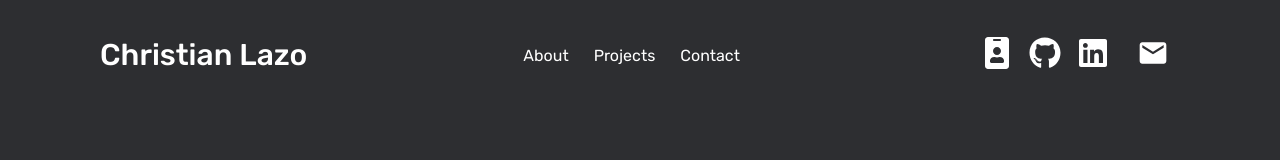
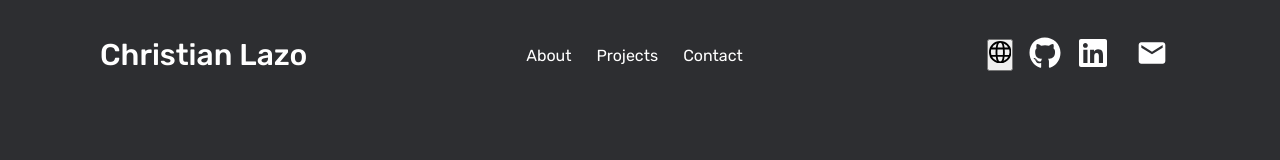
Before and after one commit to Christianlazo11/Portfolio, a React (Create React App) app: page / in a window 1280 px wide. Shown: the top 160 px of the page. Built offline with nearby package versions, Linux system fonts and the light colour scheme.

Commit message:
Adding two languages 70%

```diff
--- a/src/components/navbar/Navbar.js
+++ b/src/components/navbar/Navbar.js
@@ -2,19 +2,14 @@ import React, { useState, useEffect } from "react";
 import "./navbar.css";
 import { MdEmail } from "react-icons/md";
 import { Link } from "react-router-dom";
-import {
-  FaBars,
-  FaTimes,
-  FaGithub,
-  FaLinkedin,
-  FaIdBadge,
-} from "react-icons/fa";
+import { FaBars, FaTimes, FaGithub, FaLinkedin } from "react-icons/fa";
+import { GrLanguage } from "react-icons/gr";
 import useGlobalData from "../../hooks/useGlobalData";
 
 const Navbar = () => {
   const [toggleMenu, setToggleMenu] = useState(false);
   const [screenWidth, setScreenWidth] = useState(window.innerWidth);
-  const { globalData, language } = useGlobalData();
+  const { globalData, language, setLanguage } = useGlobalData();
 
   useEffect(() => {
     const changeWidth = () => {
@@ -56,14 +51,14 @@ const Navbar = () => {
           )}
         </div>
         <div className="navbar__socials">
-          <div className="navbar__cv">
-            <a
-              href="https://drive.google.com/file/d/13PWXE-K9GH-W50LxFTm1L6egYsZLHTPQ/view?usp=sharing"
-              target="_blank"
-              rel="noreferrer"
+          <div className="navbar__language">
+            <button
+              onClick={() => {
+                setLanguage(language === "english" ? "spanish" : "english");
+              }}
             >
-              <FaIdBadge className="navbar__item" />
-            </a>
+              <GrLanguage />
+            </button>
           </div>
           <div className="navbar__github">
             <a
--- a/src/components/navbar/navbar.css
+++ b/src/components/navbar/navbar.css
@@ -86,11 +86,22 @@
     justify-content: space-between;
 }
 
-.navbar__github, .navbar__linkedin, .navbar__cv {
+.navbar__github, .navbar__linkedin{
     display: flex;
     justify-content: center;
     align-items: center;
     margin-right: 1rem;
+}
+
+.navbar__language {
+    display: flex;
+    justify-content: center;
+    align-items: center;
+    margin-right: 1rem;
+}
+
+.navbar__language * {
+    font-size: 1.4rem;
 }
 
 
--- a/src/components/projects/Projects.js
+++ b/src/components/projects/Projects.js
@@ -5,6 +5,7 @@ import { FaGithubAlt, FaWifi } from "react-icons/fa";
 import { Icon } from "@iconify/react";
 import AOS from "aos";
 import "aos/dist/aos.css";
+import useGlobalData from "../../hooks/useGlobalData";
 const icons = {
   html: <Icon icon="vscode-icons:file-type-html" />,
   css: <Icon icon="vscode-icons:file-type-css" />,
@@ -20,10 +21,14 @@ const icons = {
 
 const Projects = () => {
   AOS.init();
+  const { globalData, language } = useGlobalData();
+
   return (
     <div className="Projects" id="projects">
       <div className="projects__container">
-        <button className="projects__btn">All Projects</button>
+        <button className="projects__btn">
+          {globalData[language].projectsTitle}
+        </button>
         <div className="projects__right">
           {dataProjects.map((item) => (
             <div
--- a/src/components/skills/Skill.js
+++ b/src/components/skills/Skill.js
@@ -3,12 +3,15 @@ import "./skill.css";
 import { dataSkills } from "../../data/dataSkills";
 import AOS from "aos";
 import "aos/dist/aos.css";
+import useGlobalData from "../../hooks/useGlobalData";
 
 const Skill = () => {
   AOS.init();
+  const { globalData, language } = useGlobalData();
+
   return (
     <div className="Skills" id="#skills">
-      <h2>Skills</h2>
+      <h2>{globalData[language].skillsTitle}</h2>
       <div className="skills__container">
         {dataSkills.map((item, index) => (
           <div
--- a/src/data/dataProjects.js
+++ b/src/data/dataProjects.js
@@ -300,6 +300,7 @@ export const dataPortfolio = {
         id: 14,
       },
     ],
+    projectsTitle: "All Projects",
     navbarData: ["About", "Projects", "Contact"],
     bannerData: {
       title: "Front End Developer",
@@ -343,6 +344,7 @@ export const dataPortfolio = {
         links: ["Home", "About", "Projects"],
       },
     },
+    skillsTitle: "Skills",
     footerData: {
       text: "All Rights Reserved 2022",
     },
@@ -369,48 +371,185 @@ export const dataPortfolio = {
         technologies: ["html", "css", "javascript", "git"],
         id: 1,
       },
+      {
+        linkDemo: "https://covimap2022.netlify.app/",
+        linkGithub: "https://github.com/christianlazo2020/covimap.git",
+        img:
+          "https://i.postimg.cc/JnFgKpyB/covimap2022-netlify-app-Desktop.png",
+        description: "Hi everyone xD",
+        projectName: "covimap",
+        technologies: ["html", "sass", "javascript", "git"],
+        id: 2,
+      },
+      {
+        linkDemo: "https://escuelademusica2022.netlify.app/",
+        linkGithub: "https://github.com/christianlazo2020/EscuelaDeMusica.git",
+        img: "https://i.postimg.cc/wMJyf2p5/localhost-5500-Desktop.png",
+        description: "Hi everyone xD",
+        projectName: "Escuela de musica",
+        technologies: ["html", "sass", "javascript", "git"],
+        id: 3,
+      },
+      {
+        linkDemo: "https://todolist2050.netlify.app/",
+        linkGithub:
+          "https://github.com/christianlazo2020/App_GroupTask_Frontend.git",
+        img:
+          "https://i.postimg.cc/3Rt3v42L/todolist2050-netlify-app-Desktop.png",
+        description: "Hi everyone xD",
+        projectName: "todolist",
+        technologies: ["git", "react", "node", "mongo", "bootstrap"],
+        id: 4,
+      },
+      {
+        linkDemo: "https://crud-citas.vercel.app/",
+        linkGithub:
+          "https://github.com/christianlazo2020/App_Citas_Frontend.git",
+        img: "https://i.postimg.cc/1XSYsJ82/crud-citas-vercel-app-Desktop.png",
+        description: "Hi everyone xD",
+        projectName: "app-citas",
+        technologies: ["git", "react", "node", "mongo", "bootstrap"],
+        id: 5,
+      },
+      {
+        linkDemo: "https://apisearchmovies.netlify.app/",
+        linkGithub: "https://github.com/christianlazo2020/ApiSearchMovies.git",
+        img: "https://i.postimg.cc/bv4B0ZkV/localhost-3000-Desktop.png",
+        description: "Hi everyone xD",
+        projectName: "movie-search",
+        technologies: ["git", "react", "bootstrap"],
+        id: 6,
+      },
+      {
+        linkDemo: "https://wikimarvelheroes.netlify.app/",
+        linkGithub: "https://github.com/christianlazo2020/WikiHeroeMarvel.git",
+        img: "https://i.postimg.cc/wj59pF6s/wikimarvelheroes.png",
+        description: "Hi everyone xD",
+        projectName: "wiki-marvel",
+        technologies: ["git", "react", "bootstrap"],
+        id: 7,
+      },
+      {
+        linkDemo: "https://riackandmortyapp2021.netlify.app/",
+        linkGithub: "https://github.com/christianlazo2020/RickAndMortyApp.git",
+        img:
+          "https://i.postimg.cc/7PXpqrNN/riackandmortyapp2021-netlify-app-Desktop.png",
+        description: "Hi everyone xD",
+        projectName: "rick&morty",
+        technologies: ["git", "react", "bootstrap"],
+        id: 8,
+      },
+      {
+        linkDemo: "https://reactweatherapp2050.netlify.app/",
+        linkGithub: "https://github.com/christianlazo2020/React-Weatherapp.git",
+        img:
+          "https://i.postimg.cc/sX5G5JTV/reactweatherapp2050-netlify-app-Desktop.png",
+        description: "Hi everyone xD",
+        projectName: "weather-app",
+        technologies: ["git", "react", "bootstrap"],
+        id: 9,
+      },
+      {
+        linkDemo: "https://reactrandomquotes2050.netlify.app/",
+        linkGithub:
+          "https://github.com/christianlazo2020/React-randomQuotes.git",
+        img:
+          "https://i.postimg.cc/TwbwF8HV/reactrandomquotes2050-netlify-app-Desktop.png",
+        description: "Hi everyone xD",
+        projectName: "random-quotes",
+        technologies: ["git", "react", "bootstrap"],
+        id: 10,
+      },
+      {
+        linkDemo: "https://landingpagefitness.netlify.app/",
+        linkGithub:
+          "https://github.com/christianlazo2020/LandingPageFitness.git",
+        img:
+          "https://i.postimg.cc/3JfZ3mxt/landingpagefitness-netlify-app-Desktop.png",
+        description: "Hi everyone xD",
+        projectName: "landing-fitness",
+        technologies: ["html", "css", "javascript", "git"],
+        id: 11,
+      },
+      {
+        linkDemo: "https://landingpageburger.netlify.app/",
+        linkGithub:
+          "https://github.com/christianlazo2020/LandingPageBurger.git",
+        img:
+          "https://i.postimg.cc/fRRD93mt/landingpageburger-netlify-app-Desktop.png",
+        description: "Hi everyone xD",
+        projectName: "landing-burger",
+        technologies: ["html", "css", "javascript", "git"],
+        id: 12,
+      },
+      {
+        linkDemo: "https://landingpagecoffee.netlify.app/",
+        linkGithub:
+          "https://github.com/christianlazo2020/Landing__Coffee__Shop.git",
+        img: "https://i.postimg.cc/xdF0J561/landingpagecoffee-netlify-app.png",
+        description: "Hi everyone xD",
+        projectName: "Landing-Coffee",
+        technologies: ["html", "css", "javascript", "git"],
+        id: 13,
+      },
+      {
+        linkDemo: "https://landingwatchstore.netlify.app/",
+        linkGithub:
+          "https://github.com/christianlazo2020/Landing__Watch__Store.git",
+        img: "https://i.postimg.cc/yNN18tXG/landingwatchstore-netlify-app.png",
+        description: "Hi everyone xD",
+        projectName: "Landing-WatchStore",
+        technologies: ["html", "css", "javascript", "git"],
+        id: 14,
+      },
     ],
+    projectsTitle: "Todos Los Proyectos",
     navbarData: ["Sobre Mi", "Proyectos", "Contacto"],
     bannerData: {
-      title: "Front End Developer",
-      title02: "Show me the code",
-      span: "I desing and code beatifully simple things, and I love what I do.",
-      chat: "Let's Chat!",
-      experience: "Months Experience Freelancer",
+      title: "Desarrollador Front-End",
+      title02: "Muéstrame El código",
+      span: "Diseño y codifico cosas maravillosamente sencillas,",
+      span02: "y me encanta lo que hago.",
+      chat: "¡Charlemos!",
+      experience: "Meses de experiencia como autónomo",
     },
     aboutData: {
       card01: {
-        title: "Desing",
-        span: "Create digital products with unique ideas",
-        text: "10 Projects",
+        title: "Diseño",
+        span: "Creo productos digitales con ideas únicas",
+        text: "10 Proyectos",
       },
       card02: {
         title: "Front End",
-        span: "I develop front-end with clean code",
-        text: "10 Projects",
+        span: "Desarrollo front-end con código limpio",
+        text: "10 Proyectos",
       },
       aboutme: {
-        text01: "Hello! I'm Christian Lazo",
-        text02: "Every great design begin with an even better story",
+        text01: "¡Hola! Soy Christian Lazo",
+        text02: "Todo gran diseño comienza con una historia aún mejor",
         text03:
-          "I like to create new things and solving problems in the easiest way and I also like watching boxing and rap battles",
+          "Me gusta crear cosas nuevas y resolver problemas de la manera más fácil y también me gusta ver batallas de boxeo y rap",
       },
     },
     contactData: {
+      contentLeft: {
+        text01: "Hagamos algo increíble juntos",
+        text02: "Empieza por",
+        span02: "Un hola",
+        text03: "Descargar Hoja de Vida.",
+        text04: "Ver Hoja de Vida.",
+      },
       contentRigth: {
-        text01: "Let's make something amazing together",
-        text02: "Start by",
-        span02: "saying hi",
-        text03: "Download Resume",
-        text04: "View Resume",
-      },
-      contentLeft: {
-        text01: "Information",
+        text01: "Información",
         text02: "Colombia Pasto, Nariño",
         text03: "Kenishi.cristian@hotmail.com",
         text04: "3163746523",
-        links: ["Home", "About", "Projects"],
+        links: ["Inicio", "Sobre Mi", "Proyectos"],
       },
+    },
+    skillsTitle: "Habilidades",
+    footerData: {
+      text: "Todos los derechos reservados 2022",
     },
   },
 };
```
